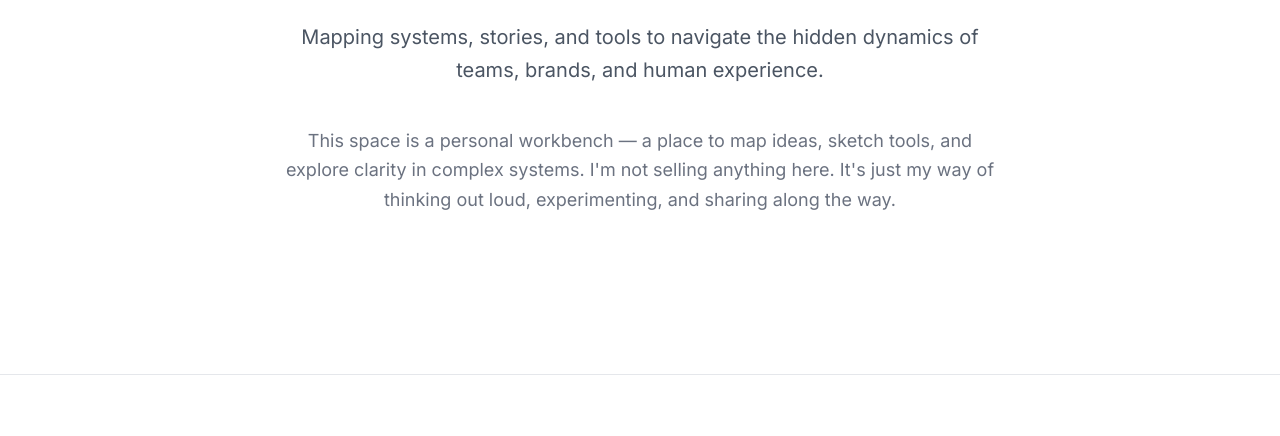
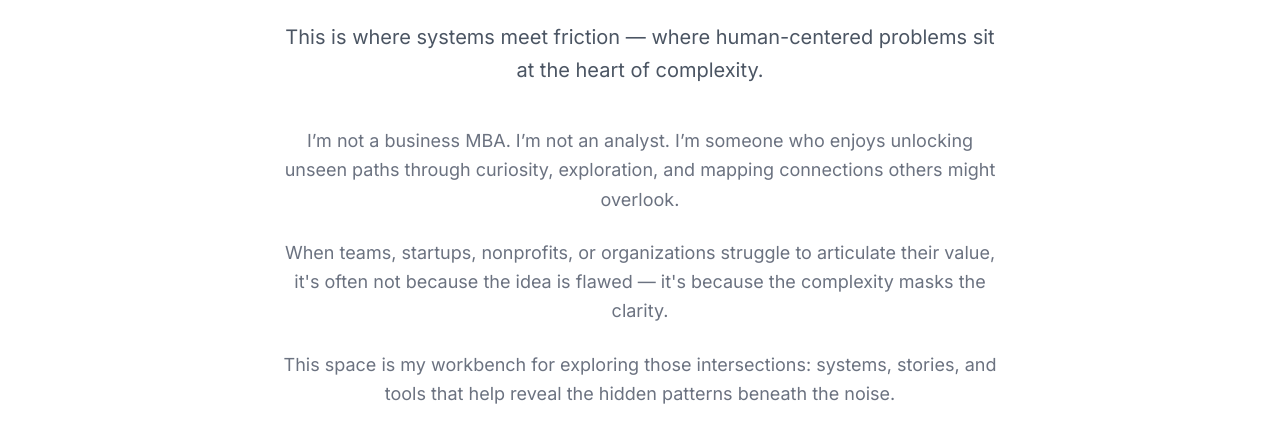
Before and after one commit to harriz0n/Harrison, a plain HTML site: page index.html in a window 1280 px wide. Shown: the part 220-656 px from the top of the page. Drawn offline with nearby package versions, Linux system fonts and the light colour scheme.

Commit message:
Update index.html

```diff
--- a/index.html
+++ b/index.html
@@ -28,15 +28,20 @@
       Exploring Clarity in Complexity
     </h1>
     <p class="mt-6 text-xl text-gray-600 leading-relaxed">
-      Mapping systems, stories, and tools to navigate the hidden dynamics of teams, brands, and human experience.
+      This is where systems meet friction — where human-centered problems sit at the heart of complexity.
     </p>
     <p class="mt-10 text-lg text-gray-500 leading-relaxed">
-      This space is a personal workbench — a place to map ideas, sketch tools, and explore clarity in complex systems. I'm not selling anything here. It's just my way of thinking out loud, experimenting, and sharing along the way.
+      I’m not a business MBA. I’m not an analyst. I’m someone who enjoys unlocking unseen paths through curiosity, exploration, and mapping connections others might overlook.
+    </p>
+    <p class="mt-6 text-lg text-gray-500 leading-relaxed">
+      When teams, startups, nonprofits, or organizations struggle to articulate their value, it's often not because the idea is flawed — it's because the complexity masks the clarity.
+    </p>
+    <p class="mt-6 text-lg text-gray-500 leading-relaxed">
+      This space is my workbench for exploring those intersections: systems, stories, and tools that help reveal the hidden patterns beneath the noise.
     </p>
   </section>
 
   <div class="border-t border-gray-200 my-16"></div>
-
   <!-- Portfolio Sections -->
   <section class="max-w-6xl mx-auto px-6 space-y-24">
 
```
